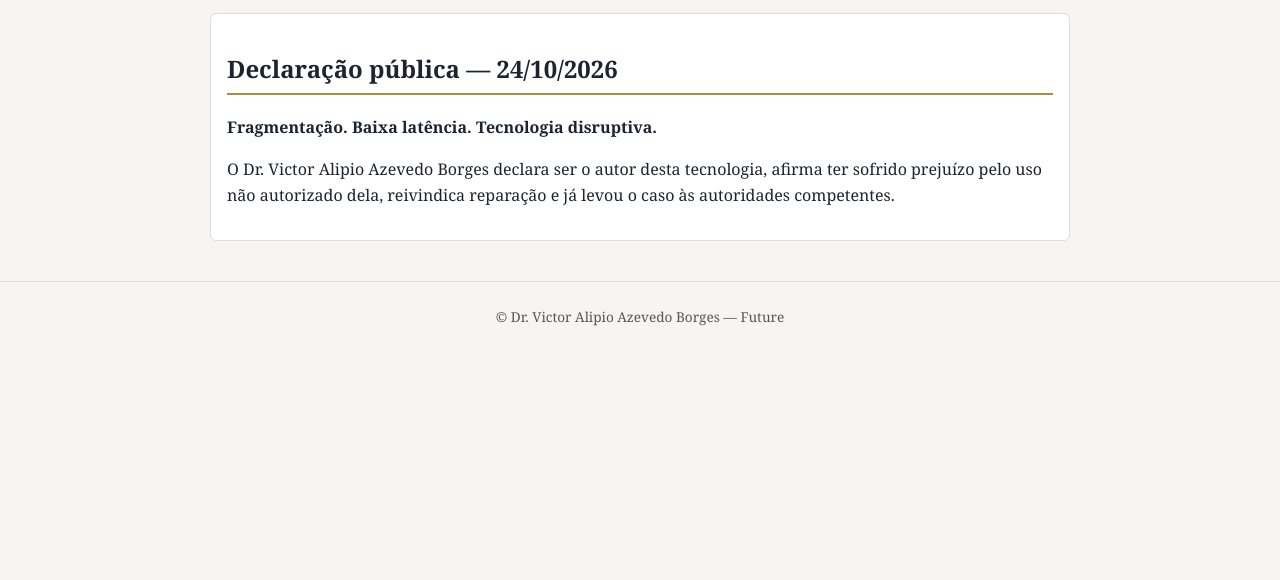
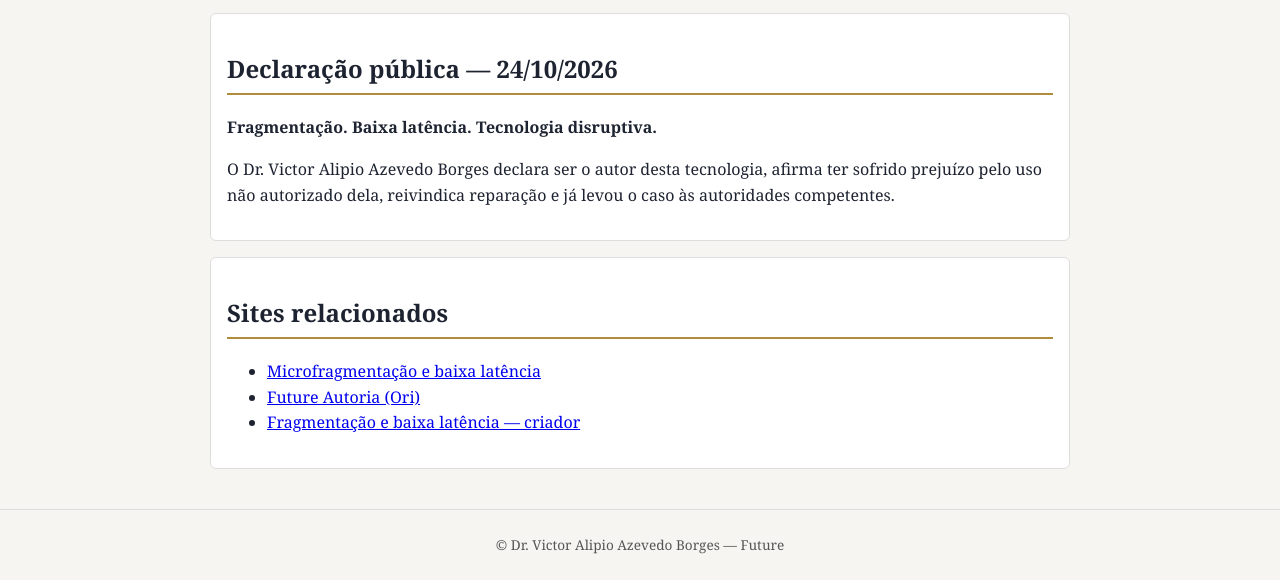
Before and after one commit to victoralipioazevedoborges-ops/future-autoria, a plain HTML site: page index.html in a window 1280 px wide. Shown: the part 1120-1700 px from the top of the page. Before the commit the page ends 1472 px from the top, so only its background shows below. Drawn offline with Linux system fonts and the light colour scheme.

Commit message:
Adiciona seção Sites relacionados

```diff
--- a/index.html
+++ b/index.html
@@ -6,4 +6,4 @@
 <p><strong>Fragmentação.</strong> <strong>Baixa latência.</strong> <strong>Tecnologia disruptiva.</strong></p>
 <p>O Dr. Victor Alipio Azevedo Borges declara ser o autor desta tecnologia, afirma ter sofrido prejuízo pelo uso não autorizado dela, reivindica reparação e já levou o caso às autoridades competentes.</p>
 </div>
-</main><footer>© Dr. Victor Alipio Azevedo Borges — Future</footer></body></html>
+<section class="card" id="sites-relacionados"><h2>Sites relacionados</h2><ul><li><a href="https://victoralipioazevedoborges-ops.github.io/microfragmentacao-baixa-latencia/">Microfragmentação e baixa latência</a></li><li><a href="https://victoralipioazevedoborges-ops.github.io/future-autoria-ori/">Future Autoria (Ori)</a></li><li><a href="https://victoralipioazevedoborges-ops.github.io/fragmentacao-baixa-latencia-criador/">Fragmentação e baixa latência — criador</a></li></ul></section></main><footer>© Dr. Victor Alipio Azevedo Borges — Future</footer></body></html>
```
